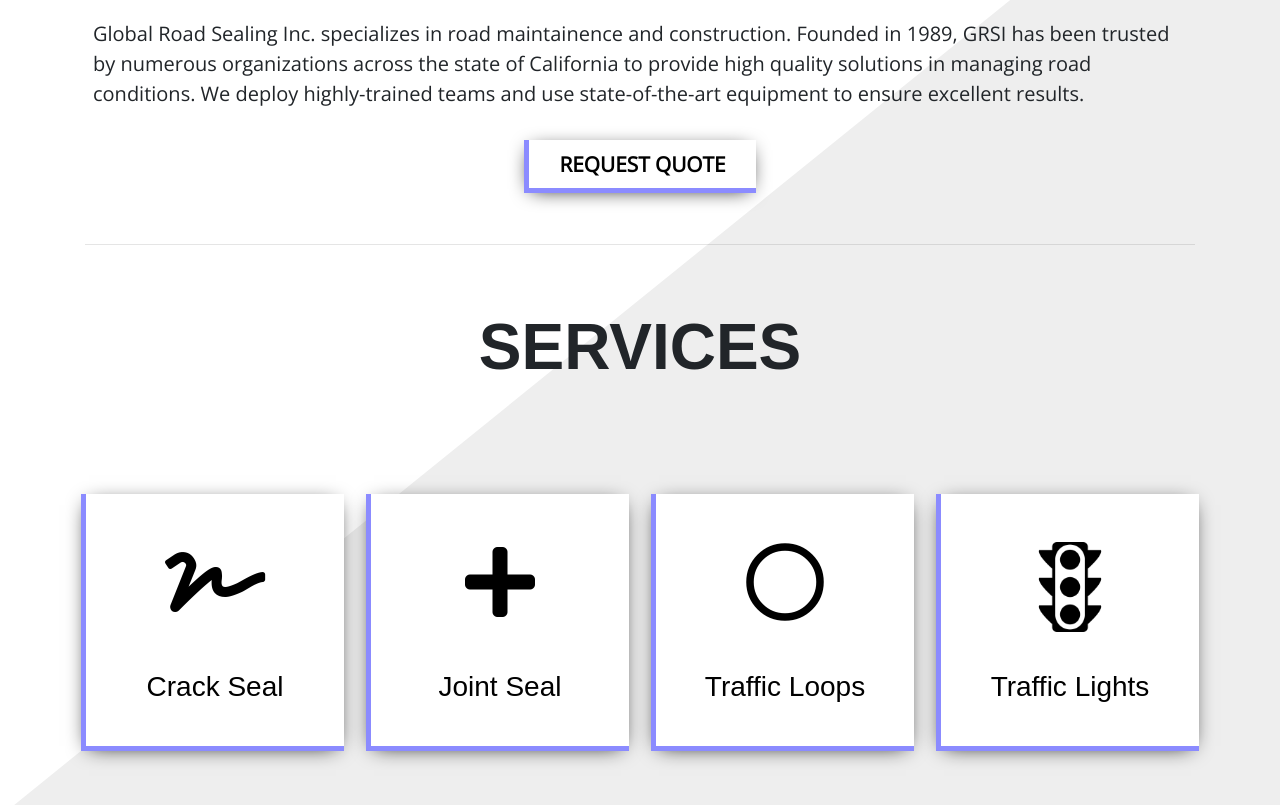
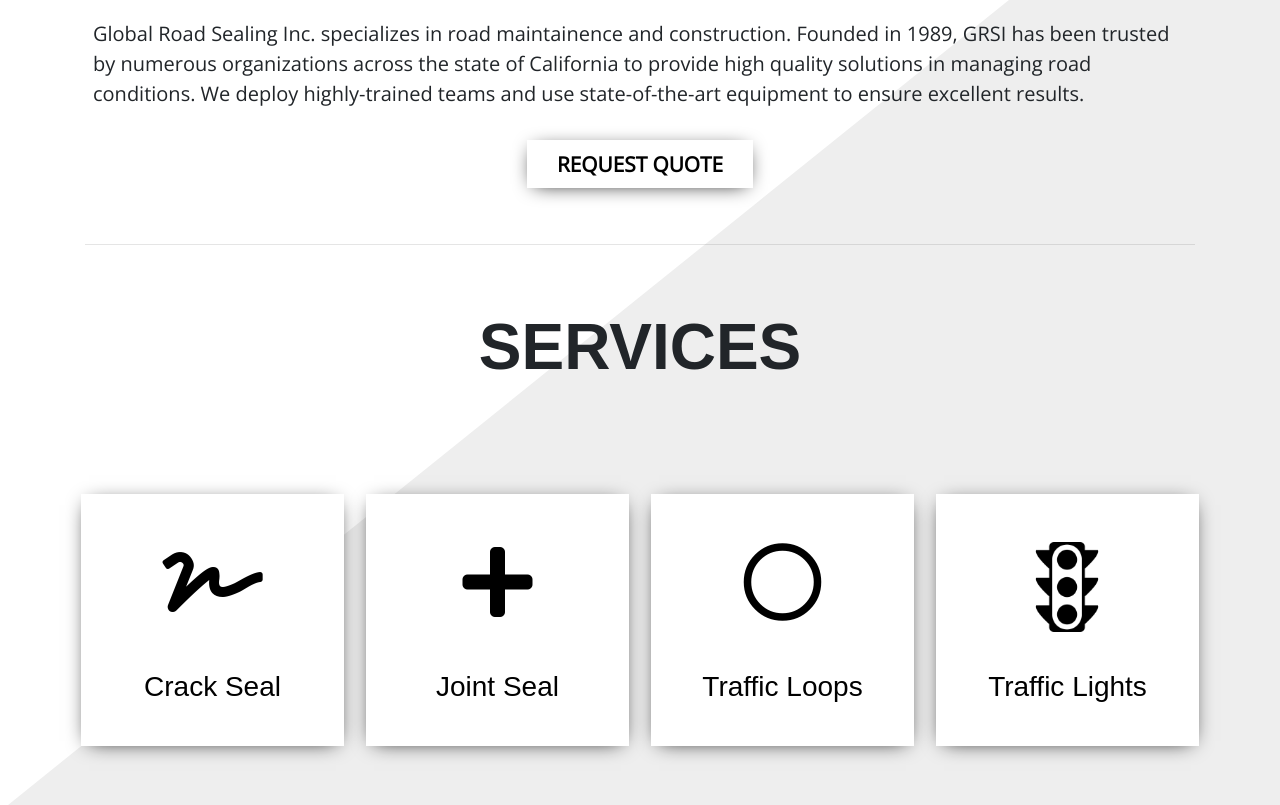
Before and after one commit to AlexanderDLe/GRSI, a React (Create React App) app in the folder client/: page / in a window 1280 px wide. Shown: the part 1018-1823 px from the top of the page. Built offline with nearby package versions, Linux system fonts and the light colour scheme; the HTML template or start-up script is replaced by a standard one; a web font is replaced by a local one.

Commit message:
Updated Border Colors.

```diff
--- a/client/src/App.css
+++ b/client/src/App.css
@@ -19,10 +19,9 @@
 .lead {
   font-family: Open Sans;
 }
+
 .request-button {
   border-radius: 0;
-  border-bottom: 5px solid rgb(139, 139, 255);
-  border-left: 5px solid rgb(139, 139, 255);
   background: rgba(0, 0, 0, 0);
   color: black;
   font-family: Open Sans;
@@ -41,6 +40,22 @@
   transition: all 0.5s ease-in-out;
 }
 
+/* BORDER-STYLES */
+/* .borderStyle {
+  border-width: 0 0 5px 5px;
+  border-style: solid;
+  border-color: #8da6c4;
+} */
+.dropdown-borderStyle {
+  border-bottom: 5px solid #8da6c4 !important ;
+}
+.dropdown-item::before,
+.nav-link::before {
+  background-color: #8da6c4 !important;
+}
+blockquote {
+  border-left: 10px solid #8da6c4;
+}
 /* NAVIGATION */
 nav {
   background-color: rgba(255, 255, 255, 0);
@@ -91,7 +106,6 @@
   position: absolute;
   width: 5px;
   height: 0%;
-  background-color: rgb(139, 139, 255);
 }
 .dropdown-item:hover::before {
   height: 105%;
@@ -105,9 +119,7 @@
 .dropdown-menu,
 .dropdown-menu-right {
   border: none;
-  border-bottom: 5px solid rgb(139, 139, 255);
   background-color: white;
-  /* perspective: 1000px; */
 }
 
 /* LANDING */
@@ -127,8 +139,6 @@
 }
 .landing-box {
   background-color: rgba(255, 255, 255, 0.95);
-  border-bottom: 5px solid rgb(139, 139, 255);
-  border-left: 5px solid rgb(139, 139, 255);
   width: 88%;
   max-width: 992px;
   font-family: Open Sans;
@@ -181,8 +191,6 @@
   margin-top: -10px;
 }
 .service-card {
-  border-bottom: 5px solid rgb(139, 139, 255);
-  border-left: 5px solid rgb(139, 139, 255);
   background: #fff;
   box-shadow: 0px 3px 20px -8px black;
   width: 95%;
@@ -247,7 +255,6 @@
 }
 blockquote {
   background: #f9f9f9;
-  border-left: 10px solid rgb(139, 139, 255);
   margin: 1.5em 10px;
   padding: 0.5em 10px;
   quotes: '\201C' '\201D' '\2018' '\2019';
--- a/client/src/components/Landing.js
+++ b/client/src/components/Landing.js
@@ -8,7 +8,7 @@
     <div className="landingWrap">
       <div className="landingBG">
         <div className="landing-box">
-          <Container>
+          <Container className="borderStyle">
             <Row>
               <Col className="text-center p-4 landing-item">
                 <i className="landing-icon fas fa-phone" />
@@ -47,7 +47,7 @@
             results.
           </p>
           <div className="text-center pt-3 pb-5">
-            <Link to="/contact" className="mb-5 request-button">
+            <Link to="/contact" className="borderStyle mb-5 request-button">
               REQUEST QUOTE
             </Link>
           </div>
@@ -58,7 +58,7 @@
           <Row className="pt-5">
             <Col lg="3" md="6" className="p-1">
               <Link to="/crack-seal">
-                <div className="service-card m-auto">
+                <div className="service-card borderStyle m-auto">
                   <i className="service-icon py-5 m-auto fas fa-signature" />
                   <h3 className="text-center pb-5 ">Crack Seal</h3>
                 </div>
@@ -66,7 +66,7 @@
             </Col>
             <Col lg="3" md="6" className="p-1">
               <Link to="/joint-seal">
-                <div className="service-card m-auto">
+                <div className="service-card borderStyle m-auto">
                   <i className="service-icon py-5 m-auto fas fa-plus " />
                   <h3 className="text-center pb-5 ">Joint Seal</h3>
                 </div>
@@ -74,7 +74,7 @@
             </Col>
             <Col lg="3" md="6" className="p-1">
               <Link to="/traffic-loops">
-                <div className="service-card m-auto">
+                <div className="service-card borderStyle m-auto">
                   <i className="service-icon py-5 m-auto far fa-circle " />
                   <h3 className="text-center pb-5 ">Traffic Loops</h3>
                 </div>
@@ -82,7 +82,7 @@
             </Col>
             <Col lg="3" md="6" className="p-1">
               <Link to="/traffic-loops">
-                <div className="service-card m-auto">
+                <div className="service-card borderStyle m-auto">
                   <img
                     className="service-icon-traffic py-5 m-auto"
                     src={trafficLight}
@@ -164,7 +164,7 @@
           </Row>
           <br />
           <br />
-          <Link to="/testimonials" className="m-5 request-button">
+          <Link to="/testimonials" className="m-5 request-button borderStyle">
             READ MORE
           </Link>
         </Container>
--- a/client/src/components/Navigation.js
+++ b/client/src/components/Navigation.js
@@ -48,7 +48,7 @@
                 <DropdownToggle nav caret>
                   About
                 </DropdownToggle>
-                <DropdownMenu className="bg-light" right>
+                <DropdownMenu className="bg-light dropdown-borderStyle" right>
                   <DropdownItem tag={Link} to="/travels">
                     Travels
                   </DropdownItem>
@@ -77,7 +77,7 @@
                 <DropdownToggle nav caret>
                   Services
                 </DropdownToggle>
-                <DropdownMenu className="bg-light" right>
+                <DropdownMenu className="bg-light dropdown-borderStyle" right>
                   <DropdownItem tag={Link} to="/crack-seal">
                     Crack Seal
                   </DropdownItem>
```
